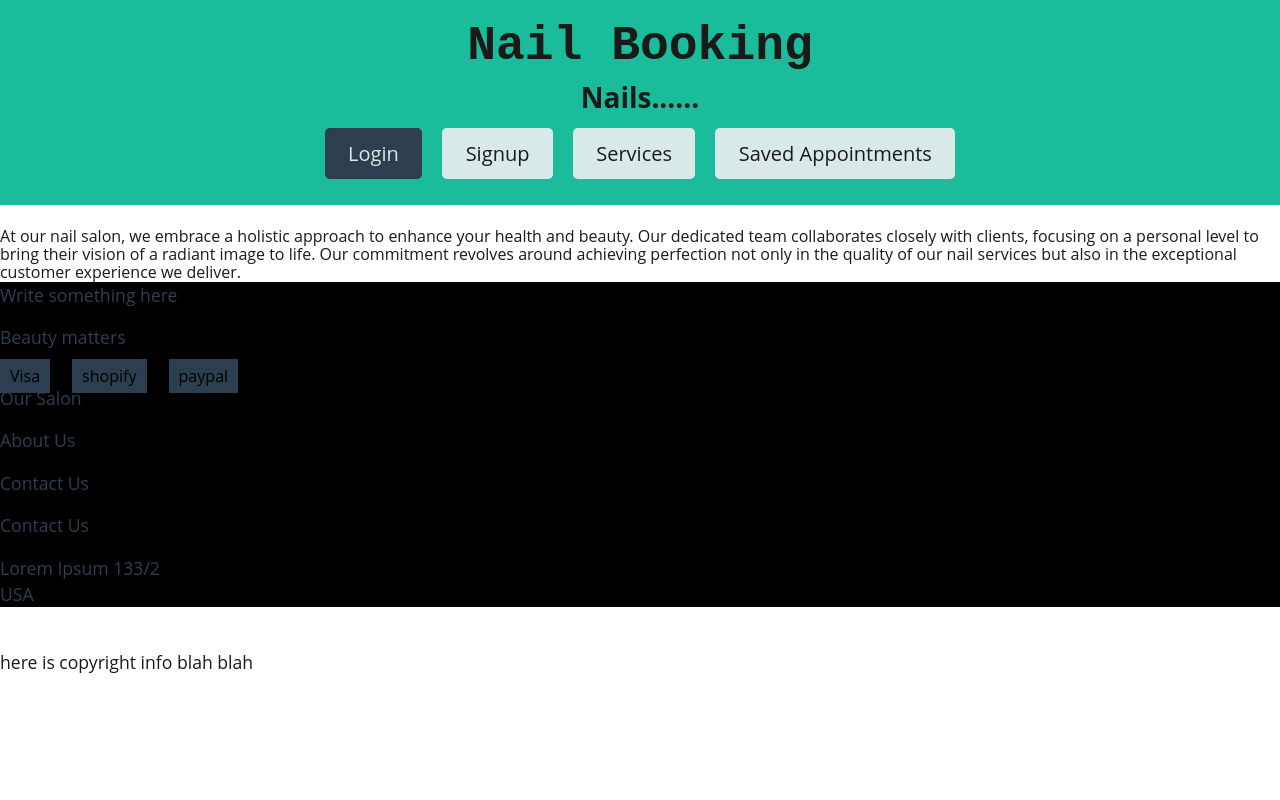
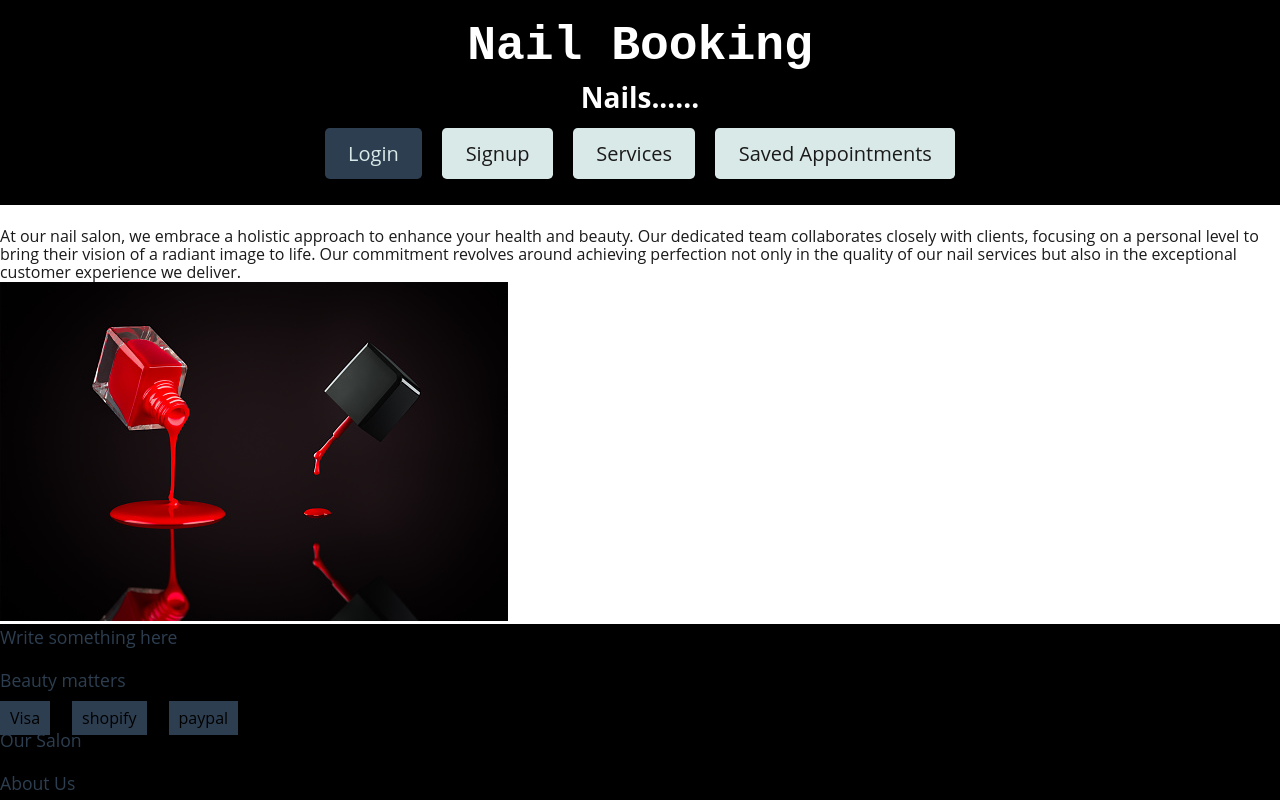
Before and after one commit to Allicris/nail-booking-site, a React (Vite) app in the folder client/: page / in a window 1280 px wide. Shown: the top 800 px of the page. Built offline with nearby package versions, Linux system fonts and the light colour scheme.

Commit message:
fixing color of background and text on navbar

```diff
--- a/client/src/components/Nav.jsx
+++ b/client/src/components/Nav.jsx
@@ -1,3 +1,137 @@
+// import { Link } from 'react-router-dom';
+// import Auth from '../utils/auth';
+
+// const Navbar = () => {
+//   const logout = (event) => {
+//     event.preventDefault();
+//     Auth.logout();
+//   };
+//   return (
+//     <header className="bg-info text-dark mb-4 py-3 display-flex align-center">
+//       <div className="container flex-column justify-space-between-lg justify-center align-center text-center">
+//         <Link className="text-dark" to="/">
+//           <h1 className="m-0" style={{ fontSize: '3rem' }}>
+//             Nail Booking
+//           </h1>
+//         </Link>
+//         <p className="m-0" style={{ fontSize: '1.75rem', fontWeight: '700' }}>
+//           Nails......
+//         </p>
+//         <div>
+//           {Auth.loggedIn() ? (
+//             <button className="btn btn-lg btn-light m-2" onClick={logout}>
+//               Logout
+//             </button>
+//           ) : (
+//             <>
+//               <Link className="btn btn-lg btn-primary m-2" to="/login">
+//                 Login
+//               </Link>
+//               <Link className="btn btn-lg btn-light m-2" to="/signup">
+//                 Signup
+//               </Link>
+//               <Link className="btn btn-lg btn-light m-2" to="/services">
+//                 Services
+//               </Link>
+//               <Link className="btn btn-lg btn-light m-2" to="/savedAppointments">
+//                 Saved Appointments
+//               </Link>
+//             </>
+//           )}
+//         </div>
+//       </div>
+//     </header>
+//   );
+// };
+// export default Navbar;
+
+// // import React, { useState } from 'react';
+// // import { NavLink, Link } from 'react-router-dom';
+// // import MenuIcon from '@material-ui/icons/Menu';
+// // import CancelIcon from '@material-ui/icons/Cancel';
+// // import { useSelector } from 'react-redux';
+// // import LogOutBtn from './LogOutBtn';
+// // import AppointmentForm from './AppointmentForm';
+
+// // const NavBar = () => {
+// //   const [toggleNavClass, setToggleNavClass] = useState('');
+// //   const [isClicked, setIsClicked] = useState(true);
+
+// //   const isLoggedIn = useSelector((state) => state.user.logIn);
+// //   const user = useSelector((state) => state.user);
+
+// //   const changeButtonName = () => {
+// //     setIsClicked(!isClicked);
+// //   };
+
+// //   const handleToggle = () => {
+// //     setToggleNavClass(toggleNavClass === ' active' ? '' : ' active');
+// //     changeButtonName();
+// //   };
+
+// //   const closeToggle = () => {
+// //     setToggleNavClass('');
+// //     changeButtonName();
+// //   };
+
+// //   // Replace this with your actual scheduling function
+// //   const scheduleAppointment = (appointmentData) => {
+// //     console.log('Scheduled appointment:', appointmentData);
+// //     // Add your logic to send the appointment data to the server
+// //   };
+
+// //   return (
+// //     <header className="header">
+// //       <div className="nav__logo">
+// //         <Link to="/">
+// //           <h3>Book your appointment here</h3>
+// //         </Link>
+// //       </div>
+// //       <div className="nav__toggle">
+// //         <button type="button" className={`header_button${toggleNavClass}`} onClick={handleToggle}>
+// //           {isClicked ? (
+// //             <MenuIcon />
+// //           ) : (
+// //             <CancelIcon />
+// //           )}
+// //         </button>
+// //       </div>
+// //       <nav className="nav">
+// //         {isLoggedIn ? (
+// //           <div className={`nav__items${toggleNavClass}`}>
+// //             <span>{`Welcome ${user.user.username}`}</span>
+// //             <NavLink exact to="/aboutus" activeClassName="selected" onClick={closeToggle}>
+// //               About Us
+// //             </NavLink>
+// //             <NavLink exact to="/appointments" activeClassName="selected" onClick={closeToggle}>
+// //               Appointments
+// //             </NavLink>
+// //             <NavLink exact to="/services" activeClassName="selected" onClick={closeToggle}>
+// //               Services
+// //             </NavLink>
+// //             <LogOutBtn />
+
+// //             {/* Add the AppointmentForm component here */}
+// //             <AppointmentForm onScheduleAppointment={scheduleAppointment} />
+// //           </div>
+// //         ) : (
+// //           <div className={`nav__auth${toggleNavClass}`}>
+// //             <NavLink exact to="/login" activeClassName="selected" onClick={closeToggle}>
+// //               Login
+// //             </NavLink>
+// //             <NavLink exact to="/signup" activeClassName="selected" onClick={closeToggle}>
+// //               Sign Up
+// //             </NavLink>
+// //           </div>
+// //         )}
+// //       </nav>
+// //     </header>
+// //   );
+// // };
+
+// // export default NavBar;
+
+
 import { Link } from 'react-router-dom';
 import Auth from '../utils/auth';
 
@@ -7,9 +141,9 @@ const Navbar = () => {
     Auth.logout();
   };
   return (
-    <header className="bg-info text-dark mb-4 py-3 display-flex align-center">
+    <header className="bg-black text-white mb-4 py-3 display-flex align-center"> {/* Updated background color to bg-black and text color to text-white */}
       <div className="container flex-column justify-space-between-lg justify-center align-center text-center">
-        <Link className="text-dark" to="/">
+        <Link className="text-white" to="/"> {/* Updated text color to text-white */}
           <h1 className="m-0" style={{ fontSize: '3rem' }}>
             Nail Booking
           </h1>
@@ -43,90 +177,5 @@ const Navbar = () => {
     </header>
   );
 };
+
 export default Navbar;
-
-// import React, { useState } from 'react';
-// import { NavLink, Link } from 'react-router-dom';
-// import MenuIcon from '@material-ui/icons/Menu';
-// import CancelIcon from '@material-ui/icons/Cancel';
-// import { useSelector } from 'react-redux';
-// import LogOutBtn from './LogOutBtn';
-// import AppointmentForm from './AppointmentForm';
-
-// const NavBar = () => {
-//   const [toggleNavClass, setToggleNavClass] = useState('');
-//   const [isClicked, setIsClicked] = useState(true);
-
-//   const isLoggedIn = useSelector((state) => state.user.logIn);
-//   const user = useSelector((state) => state.user);
-
-//   const changeButtonName = () => {
-//     setIsClicked(!isClicked);
-//   };
-
-//   const handleToggle = () => {
-//     setToggleNavClass(toggleNavClass === ' active' ? '' : ' active');
-//     changeButtonName();
-//   };
-
-//   const closeToggle = () => {
-//     setToggleNavClass('');
-//     changeButtonName();
-//   };
-
-//   // Replace this with your actual scheduling function
-//   const scheduleAppointment = (appointmentData) => {
-//     console.log('Scheduled appointment:', appointmentData);
-//     // Add your logic to send the appointment data to the server
-//   };
-
-//   return (
-//     <header className="header">
-//       <div className="nav__logo">
-//         <Link to="/">
-//           <h3>Book your appointment here</h3>
-//         </Link>
-//       </div>
-//       <div className="nav__toggle">
-//         <button type="button" className={`header_button${toggleNavClass}`} onClick={handleToggle}>
-//           {isClicked ? (
-//             <MenuIcon />
-//           ) : (
-//             <CancelIcon />
-//           )}
-//         </button>
-//       </div>
-//       <nav className="nav">
-//         {isLoggedIn ? (
-//           <div className={`nav__items${toggleNavClass}`}>
-//             <span>{`Welcome ${user.user.username}`}</span>
-//             <NavLink exact to="/aboutus" activeClassName="selected" onClick={closeToggle}>
-//               About Us
-//             </NavLink>
-//             <NavLink exact to="/appointments" activeClassName="selected" onClick={closeToggle}>
-//               Appointments
-//             </NavLink>
-//             <NavLink exact to="/services" activeClassName="selected" onClick={closeToggle}>
-//               Services
-//             </NavLink>
-//             <LogOutBtn />
-
-//             {/* Add the AppointmentForm component here */}
-//             <AppointmentForm onScheduleAppointment={scheduleAppointment} />
-//           </div>
-//         ) : (
-//           <div className={`nav__auth${toggleNavClass}`}>
-//             <NavLink exact to="/login" activeClassName="selected" onClick={closeToggle}>
-//               Login
-//             </NavLink>
-//             <NavLink exact to="/signup" activeClassName="selected" onClick={closeToggle}>
-//               Sign Up
-//             </NavLink>
-//           </div>
-//         )}
-//       </nav>
-//     </header>
-//   );
-// };
-
-// export default NavBar;
--- a/client/src/pages/Home/Home.jsx
+++ b/client/src/pages/Home/Home.jsx
@@ -1,10 +1,11 @@
 import React from 'react';
 import AboutUs from '../AboutUs/AboutUs';
-import homepageImage from '../../assets/images/homepage-pic.png'
+import homepageImage from '../../assets/images/homepage-pic.png';
 
 const Home = () => (
   <>
     <AboutUs />
+    <img src={homepageImage} alt="Homepage" />
   </>
 );
 
```
